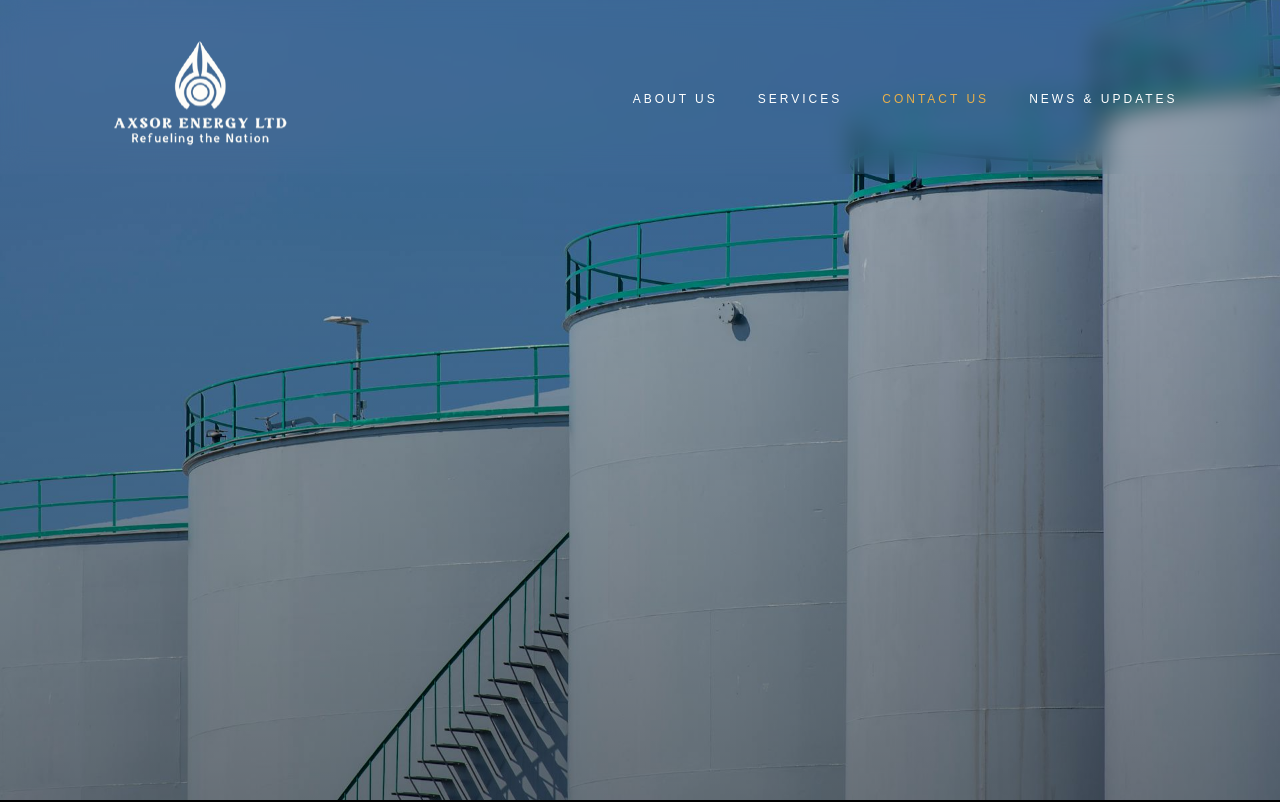
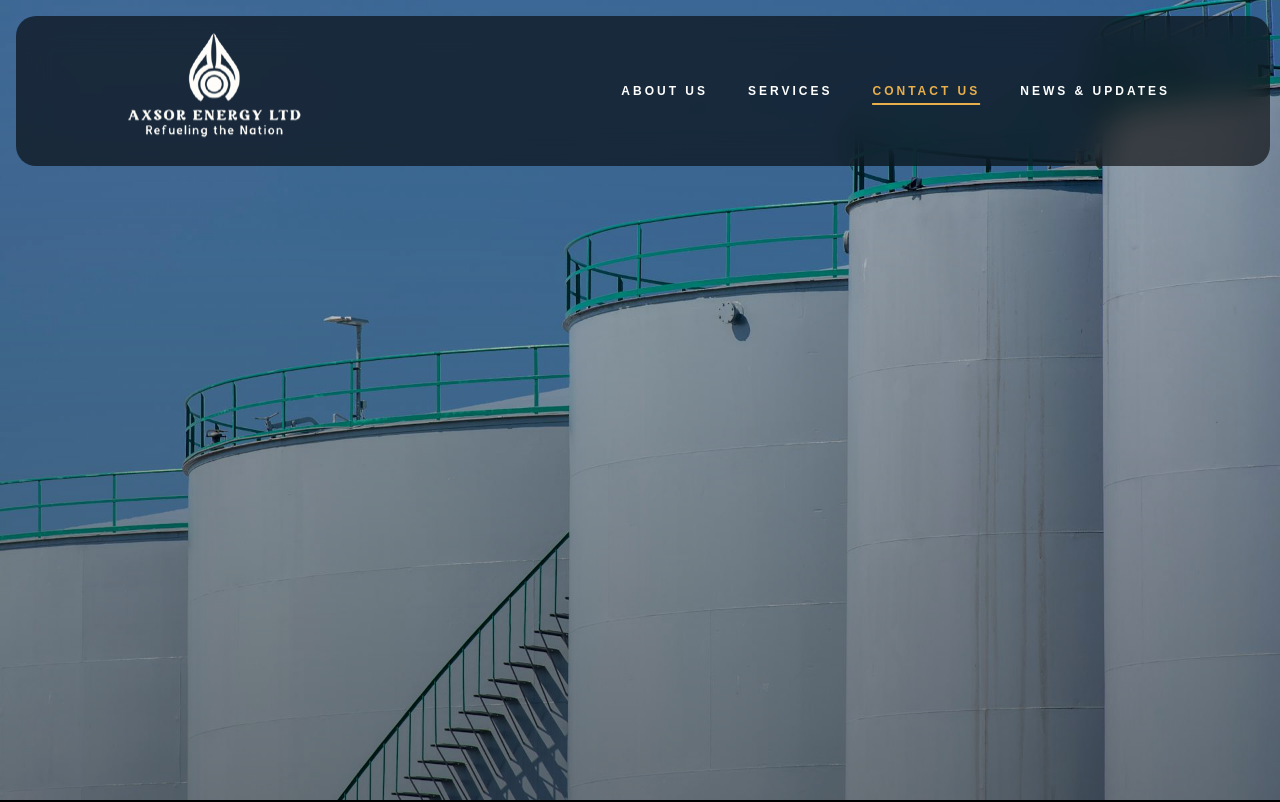
Before and after one commit to debagit10/axsor, a React (Vite) app: page /contact in a window 1280 px wide. Shown: the top 802 px of the page. Built offline with nearby package versions, Linux system fonts and the light colour scheme; no server answers; a web font is replaced by a local one.

Commit message:
fix: update Navbar styles for improved readability and consistency; enhance typography and background colors

```diff
--- a/src/components/Navbar.tsx
+++ b/src/components/Navbar.tsx
@@ -15,8 +15,8 @@ const Navbar = () => {
   const scrollTo = location.state?.scrollTo;
 
   return (
-    <div className="fixed top-0 left-0 w-full z-9999  bg-[#FFFFFF0D]/24 backdrop-blur-md">
-      <div className="px-[8%] pt-6 text-[#D3D2CE]">
+    <div className="fixed top-0 left-0 md:m-4 md:w-[98%] w-full md:rounded-[20px] z-9999 bg-black/60 backdrop-blur-lg ">
+      <div className="px-[8%] text-[#D3D2CE]">
         <div className="flex  items-center justify-between ">
           <img
             src="/logo.png"
@@ -32,7 +32,7 @@ const Navbar = () => {
             >
               <Typography
                 fontSize={12}
-                fontWeight={400}
+                fontWeight={600}
                 color={scrollTo === "about" ? "#E8AF4B" : "#FFFFFF"}
                 letterSpacing={3}
               >
@@ -40,7 +40,7 @@ const Navbar = () => {
               </Typography>
 
               <span
-                className={`absolute -bottom-[5px] left-1/2 w-0 h-0.5 bg-blue-500 transition-all duration-300 group-hover:w-full group-hover:-translate-x-1/2
+                className={`absolute -bottom-[5px] left-1/2 w-0 h-0.5 bg-[#E8AF4B] transition-all duration-300 group-hover:w-full group-hover:-translate-x-1/2
     ${scrollTo === "about" ? "w-full -translate-x-1/2" : ""}`}
               ></span>
             </li>
@@ -51,14 +51,17 @@ const Navbar = () => {
             >
               <Typography
                 fontSize={12}
-                fontWeight={400}
+                fontWeight={600}
                 color={route === "/services" ? "#E8AF4B" : "#FFFFFF"}
                 letterSpacing={3}
               >
                 SERVICES
               </Typography>
 
-              <span className="absolute -bottom-[5px] left-1/2 w-0 h-0.5 bg-blue-500 transition-all duration-300 group-hover:w-full group-hover:-translate-x-1/2"></span>
+              <span
+                className={`absolute -bottom-[5px] left-1/2 w-0 h-0.5 bg-[#E8AF4B] transition-all duration-300 group-hover:w-full group-hover:-translate-x-1/2
+    ${route === "/services" ? "w-full -translate-x-1/2" : ""}`}
+              ></span>
             </li>
             <li
               className="relative group cursor-pointer"
@@ -66,14 +69,17 @@ const Navbar = () => {
             >
               <Typography
                 fontSize={12}
-                fontWeight={400}
+                fontWeight={600}
                 color={route === "/contact" ? "#E8AF4B" : "#FFFFFF"}
                 letterSpacing={3}
               >
                 CONTACT US
               </Typography>
 
-              <span className="absolute -bottom-[5px] left-1/2 w-0 h-0.5 bg-blue-500 transition-all duration-300 group-hover:w-full group-hover:-translate-x-1/2"></span>
+              <span
+                className={`absolute -bottom-[5px] left-1/2 w-0 h-0.5 bg-[#E8AF4B] transition-all duration-300 group-hover:w-full group-hover:-translate-x-1/2
+    ${route === "/contact" ? "w-full -translate-x-1/2" : ""}`}
+              ></span>
             </li>
             <li
               className="relative group cursor-pointer"
@@ -81,7 +87,7 @@ const Navbar = () => {
             >
               <Typography
                 fontSize={12}
-                fontWeight={400}
+                fontWeight={600}
                 color={scrollTo === "blog" ? "#E8AF4B" : "#FFFFFF"}
                 letterSpacing={3}
               >
@@ -89,7 +95,7 @@ const Navbar = () => {
               </Typography>
 
               <span
-                className={`absolute -bottom-[5px] left-1/2 w-0 h-0.5 bg-blue-500 transition-all duration-300 group-hover:w-full group-hover:-translate-x-1/2
+                className={`absolute -bottom-[5px] left-1/2 w-0 h-0.5 bg-[#E8AF4B] transition-all duration-300 group-hover:w-full group-hover:-translate-x-1/2
     ${scrollTo === "blog" ? "w-full -translate-x-1/2" : ""}`}
               ></span>
             </li>
@@ -113,7 +119,7 @@ const Navbar = () => {
               >
                 <Typography
                   fontSize={12}
-                  fontWeight={400}
+                  fontWeight={600}
                   color="#FFFFFF"
                   letterSpacing={3}
                 >
@@ -123,7 +129,7 @@ const Navbar = () => {
               <li onClick={() => navigate("/services")}>
                 <Typography
                   fontSize={12}
-                  fontWeight={400}
+                  fontWeight={600}
                   color="#FFFFFF"
                   letterSpacing={3}
                 >
@@ -133,7 +139,7 @@ const Navbar = () => {
               <li onClick={() => navigate("/contact")}>
                 <Typography
                   fontSize={12}
-                  fontWeight={400}
+                  fontWeight={600}
                   color="#FFFFFF"
                   letterSpacing={3}
                 >
@@ -146,7 +152,7 @@ const Navbar = () => {
               >
                 <Typography
                   fontSize={12}
-                  fontWeight={400}
+                  fontWeight={600}
                   color="#FFFFFF"
                   letterSpacing={3}
                 >
```
